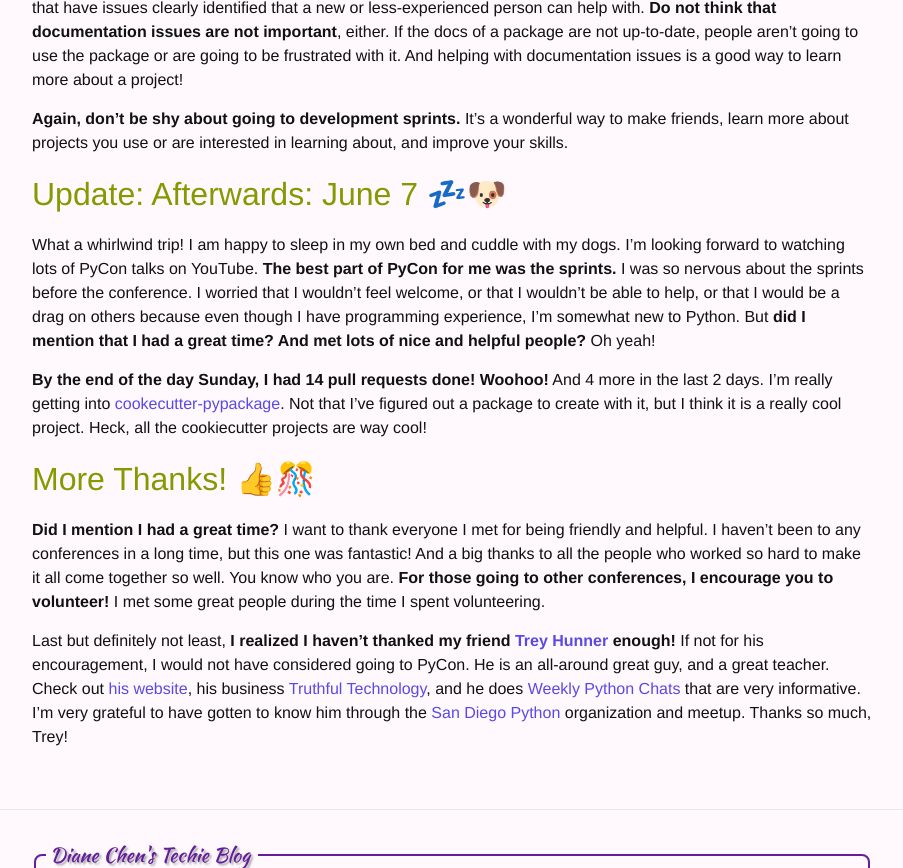
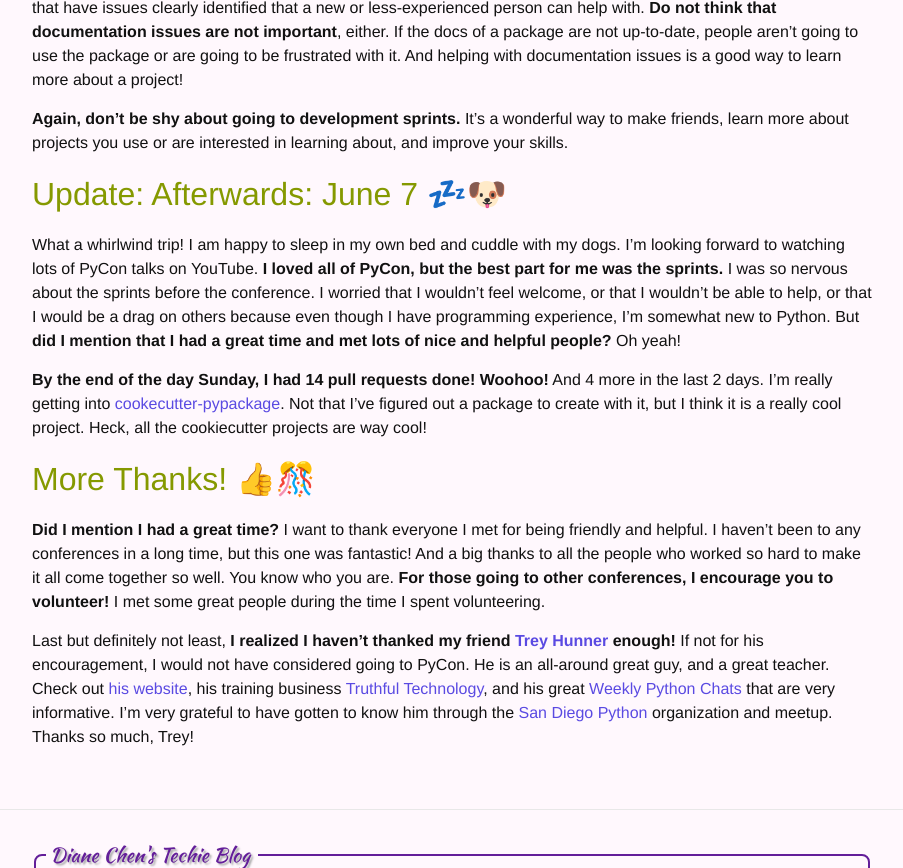
Before and after one commit to purplediane/purplediane.github.io, a Jekyll site: the page built from _posts/2016-06-03-pycon-2016-open-source-sprints.md, in a window 1280 px wide and 900 px high, scrolled down 1480 px, cut to the strip 0-868 px from the top of the window. Shown: the whole strip, without its empty margins (188-1091 px from the left). Built offline with Jekyll 4.4.1, drawn with Linux system fonts in a browser that asks for light colours.

Commit message:
A little more

```diff
--- a/_posts/2016-06-03-pycon-2016-open-source-sprints.md
+++ b/_posts/2016-06-03-pycon-2016-open-source-sprints.md
@@ -34,7 +34,7 @@ When you are at a development sprint, there are many projects that are "beginner
 
 ## Update: Afterwards: June 7 💤🐶
 
-What a whirlwind trip! I am happy to sleep in my own bed and cuddle with my dogs. I'm looking forward to watching lots of PyCon talks on YouTube. **The best part of PyCon for me was the sprints.** I was so nervous about the sprints before the conference. I worried that I wouldn't feel welcome, or that I wouldn't be able to help, or that I would be a drag on others because even though I have programming experience, I'm somewhat new to Python. But **did I mention that I had a great time? And met lots of nice and helpful people?** Oh yeah!
+What a whirlwind trip! I am happy to sleep in my own bed and cuddle with my dogs. I'm looking forward to watching lots of PyCon talks on YouTube. **I loved all of PyCon, but the best part for me was the sprints.** I was so nervous about the sprints before the conference. I worried that I wouldn't feel welcome, or that I wouldn't be able to help, or that I would be a drag on others because even though I have programming experience, I'm somewhat new to Python. But **did I mention that I had a great time and met lots of nice and helpful people?** Oh yeah!
 
 **By the end of the day Sunday, I had 14 pull requests done! Woohoo!** And 4 more in the last 2 days. I'm really getting into [cookecutter-pypackage][cc-pypackage]. Not that I've figured out a package to create with it, but I think it is a really cool project. Heck, all the cookiecutter projects are way cool!
 
@@ -42,7 +42,7 @@ What a whirlwind trip! I am happy to sleep in my own bed and cuddle with my dogs
 
 **Did I mention I had a great time?** I want to thank everyone I met for being friendly and helpful. I haven't been to any conferences in a long time, but this one was fantastic! And a big thanks to all the people who worked so hard to make it all come together so well. You know who you are. **For those going to other conferences, I encourage you to volunteer!** I met some great people during the time I spent volunteering.
 
-Last but definitely not least, **I realized I haven't thanked my friend [Trey Hunner][trey] enough!** If not for his encouragement, I would not have considered going to PyCon. He is an all-around great guy, and a great teacher. Check out [his website][treyhunner], his business [Truthful Technology][tt], and he does [Weekly Python Chats][weekly] that are very informative. I'm very grateful to have gotten to know him through the [San Diego Python][sdpython] organization and meetup. Thanks so much, Trey!
+Last but definitely not least, **I realized I haven't thanked my friend [Trey Hunner][trey] enough!** If not for his encouragement, I would not have considered going to PyCon. He is an all-around great guy, and a great teacher. Check out [his website][treyhunner], his training business [Truthful Technology][tt], and his great [Weekly Python Chats][weekly] that are very informative. I'm very grateful to have gotten to know him through the [San Diego Python][sdpython] organization and meetup. Thanks so much, Trey!
 
 [psf]: https://www.python.org/psf/
 [pycon]: https://us.pycon.org/2016/
```
